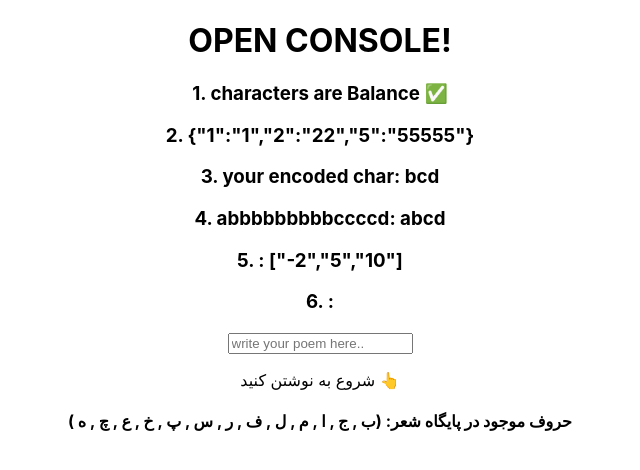
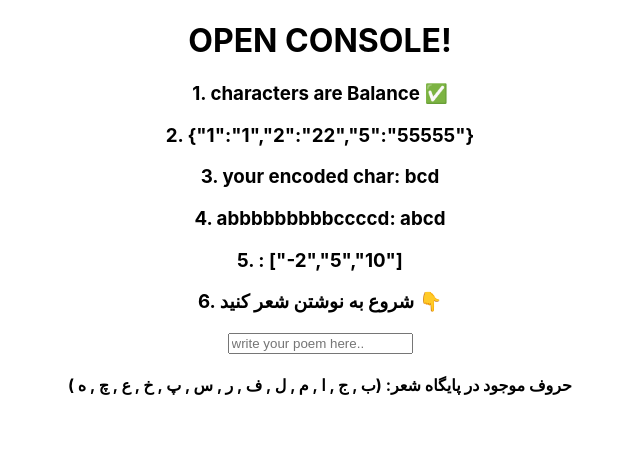
Before and after one commit to M-Hosseini80/mst-arman-challenges, a React (Create React App) app: page / in a window 1280 px wide. Shown: the top 470 px of the page, without its empty margins (320-960 px from the left). Built offline with nearby package versions, Linux system fonts and the light colour scheme.

Commit message:
change Poetry title - last project, done!

```diff
--- a/package.json
+++ b/package.json
@@ -1,6 +1,7 @@
 {
   "name": "temp_app",
   "version": "0.1.0",
+  "homepage": ".",
   "private": true,
   "dependencies": {
     "@testing-library/jest-dom": "^5.15.1",
--- a/src/components/Poetry.js
+++ b/src/components/Poetry.js
@@ -4,28 +4,31 @@ import React, { useState } from 'react'
 import Poems from './Poems'
 
 export default function Poetry(verse) {
-    let result = null;
+    // let result = null;
 
-    const [poem, setPoem] = useState("شروع به نوشتن کنید 👆");
+    const [poem, setPoem] = useState("");
     const PoemsJson = Poems
 
     // change input text function
     const changeHandler = (e) => {
         if (e.target.value === '') {
-            setPoem("شروع به نوشتن کنید 👆")
+            setPoem("")
         } else {
             PoemsJson.map((po, index) => {
 
                 if (po.slice(0, 1).includes(e.target.value.slice(-1))) {
                     setPoem(po)
                 }
-            })
+                return poem
+            }
+            )
         }
+
     }
 
     return (
         <div>
-            <h3>6. : {result}</h3>
+            <h3>6. شروع به نوشتن شعر کنید 👇</h3>
             <input onChange={changeHandler} type="text" placeholder="write your poem here.." />
             <p>
                 {poem}
```
